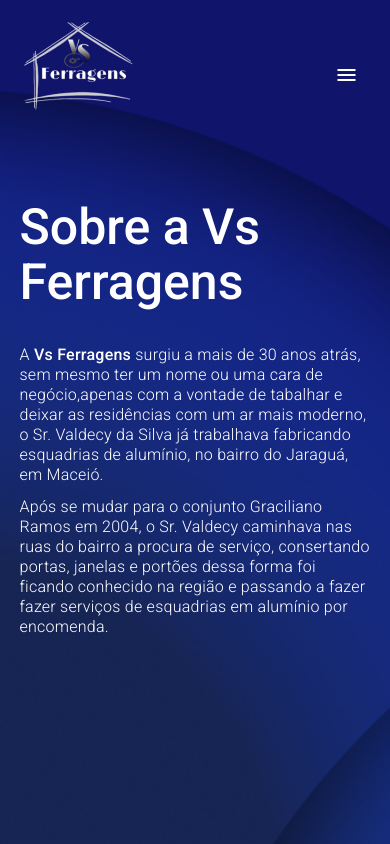
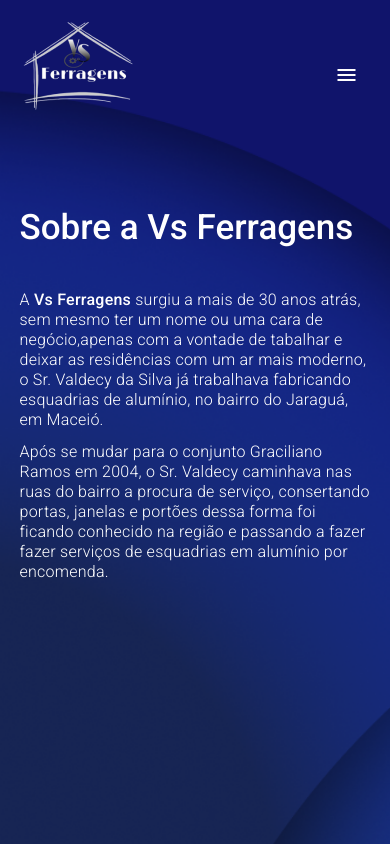
Before and after one commit to CyberNicky/vs-ferragens-front, an Angular app: page /sobre in a window 390 px wide. Built offline with nearby package versions, Linux system fonts and the light colour scheme.

Commit message:
Feat: title resized in screen max-width 768px

```diff
--- a/src/app/pages/about/about.component.scss
+++ b/src/app/pages/about/about.component.scss
@@ -12,6 +12,10 @@
     font-family: 'Roboto';
     line-height: 55px;
 
+    @media only screen and (max-width: 768px) {
+        font-size: 35px;
+    }
+
 }
 
 .paragraph{
```
